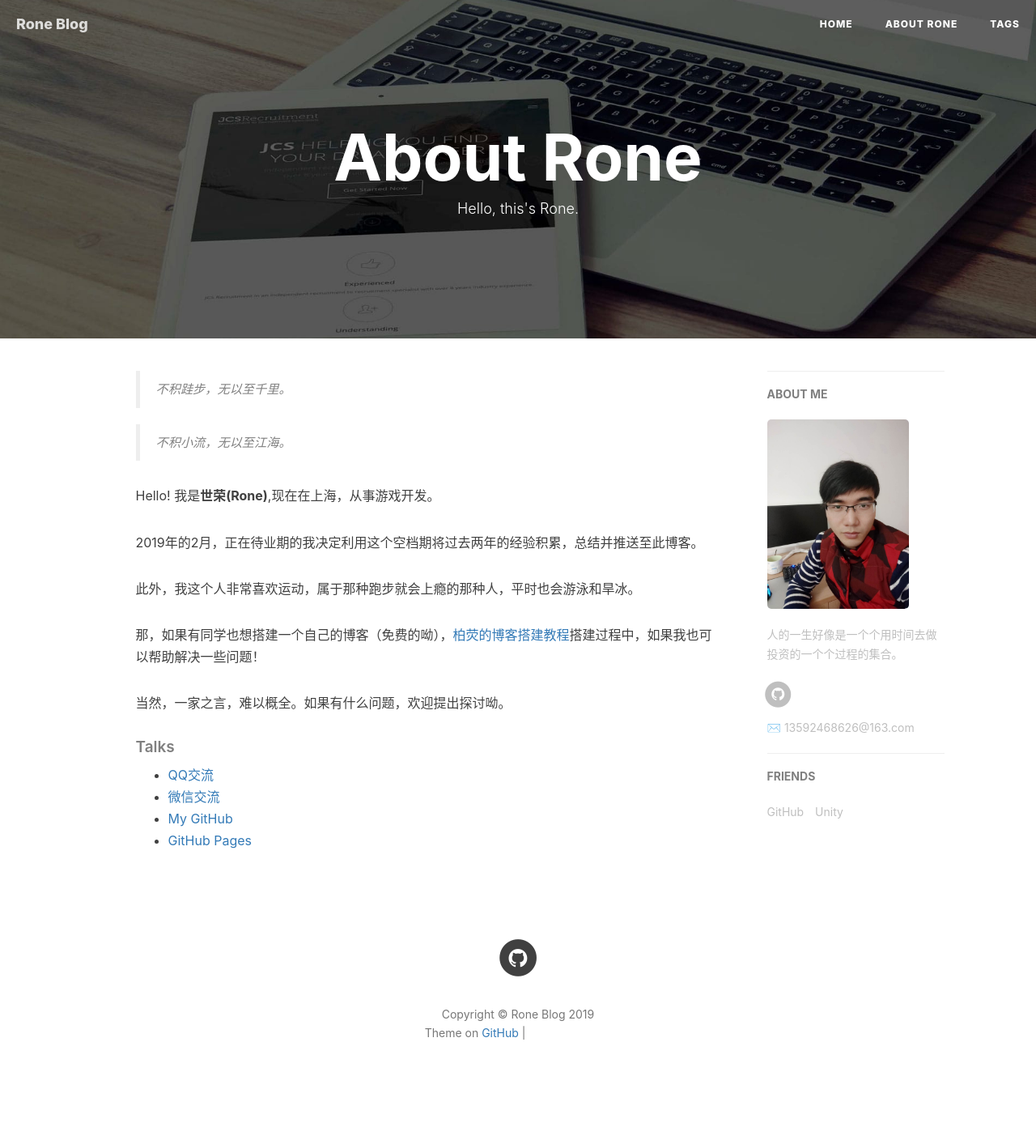
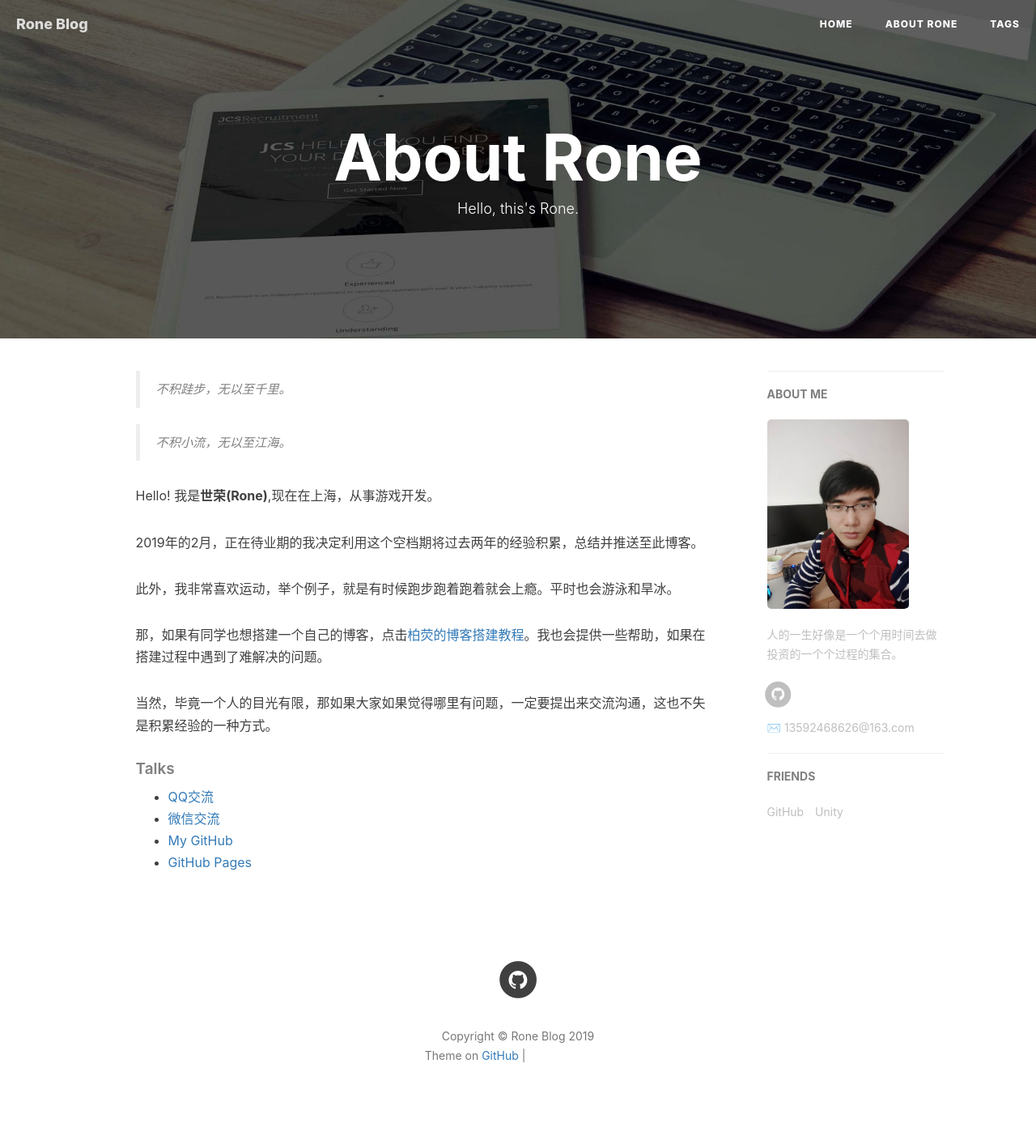
Before and after one commit to RoneBlog/RoneBlog.github.io, a Jekyll site: the page built from about.html, in a window 1280 px wide. Shown: the whole page at 81% size. Built offline with Jekyll 4.4.1, drawn with Linux system fonts in a browser that asks for light colours; nearby versions of some CDN libraries; comment, search, counter and statistics services are not loaded; before the commit the page ends 1380 px from its top, so only the background shows below that; grey boxes are pictures that could not be loaded.

```diff
--- a/about.html
+++ b/about.html
@@ -22,20 +22,18 @@ header-img: "img/post-bg-rwd.jpg"
 
 	<p>2019年的2月，正在待业期的我决定利用这个空档期将过去两年的经验积累，总结并推送至此博客。</p>
 
-	<p>此外，我这个人非常喜欢运动，属于那种跑步就会上瘾的那种人，平时也会游泳和旱冰。</p>
+	<p>此外，我非常喜欢运动，举个例子，就是有时候跑步跑着跑着就会上瘾。平时也会游泳和旱冰。</p>
 
-    <p>那，如果有同学也想搭建一个自己的博客（免费的呦），<a href="https://www.jianshu.com/p/e68fba58f75c">柏荧的博客搭建教程</a>搭建过程中，如果我也可以帮助解决一些问题！</p>
+    <p>那，如果有同学也想搭建一个自己的博客，点击<a href="https://www.jianshu.com/p/e68fba58f75c">柏荧的博客搭建教程</a>。我也会提供一些帮助，如果在搭建过程中遇到了难解决的问题。</p>
 
-	<p>当然，一家之言，难以概全。如果有什么问题，欢迎提出探讨呦。</p>
+	<p>当然，毕竟一个人的目光有限，那如果大家如果觉得哪里有问题，一定要提出来交流沟通，这也不失是积累经验的一种方式。</p>
 
     <p></p>
 
     <h5>Talks</h5>
-	<link rel="apple-touch-icon" href="/img/about-qq.png">
-    <link rel="apple-touch-icon" href="{{ "" }}/img/about-qq.png">
     <ul>
-    <li><a href="/img/about-qq.png">QQ交流</a></li>
-    <li><a href="/img/about-wechat.png">微信交流</a></li>
+    <li><a href="https://raw.githubusercontent.com/RoneBlog/RoneBlog.github.io/master/img/about-qq.jpg">QQ交流</a></li>
+    <li><a href="https://raw.githubusercontent.com/RoneBlog/RoneBlog.github.io/master/img/about-wechat.jpg">微信交流</a></li>
     <li><a href="https://github.com/RoneBlog?tab=repositories">My GitHub</a></li>
 	<li><a href="https://pages.github.com/">GitHub Pages</a></li>
     </ul>
```
Also changed, not shown: _posts/2018-11-22-Blog准备篇—了解MarkDown语法.md (deleted, +0 -71 lines), _posts/2018-11-22-面试篇—U3d面试题.md (+3 -3 lines).
